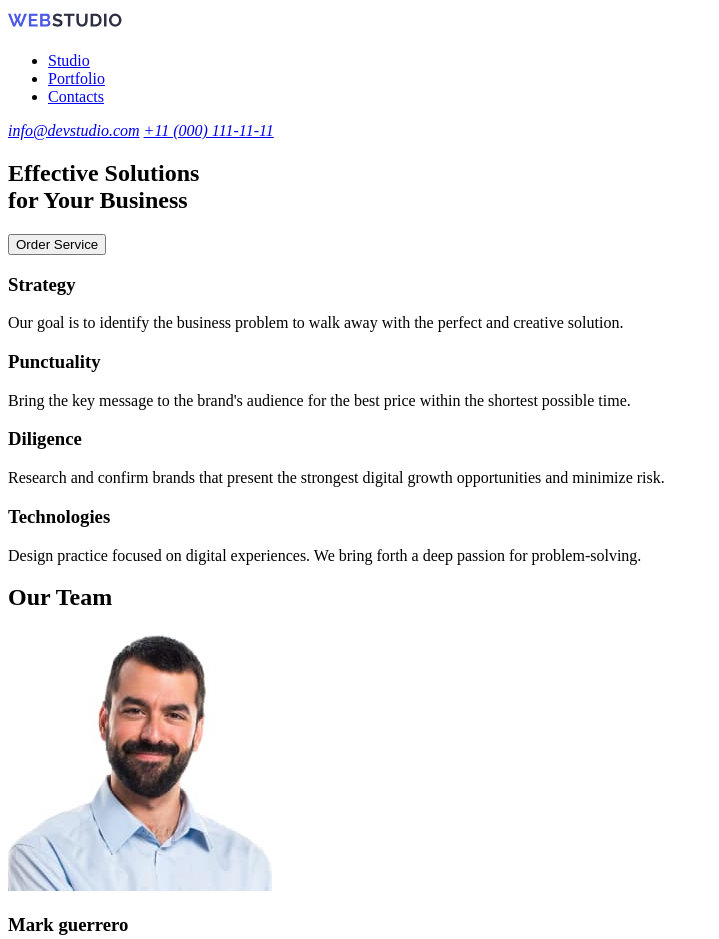
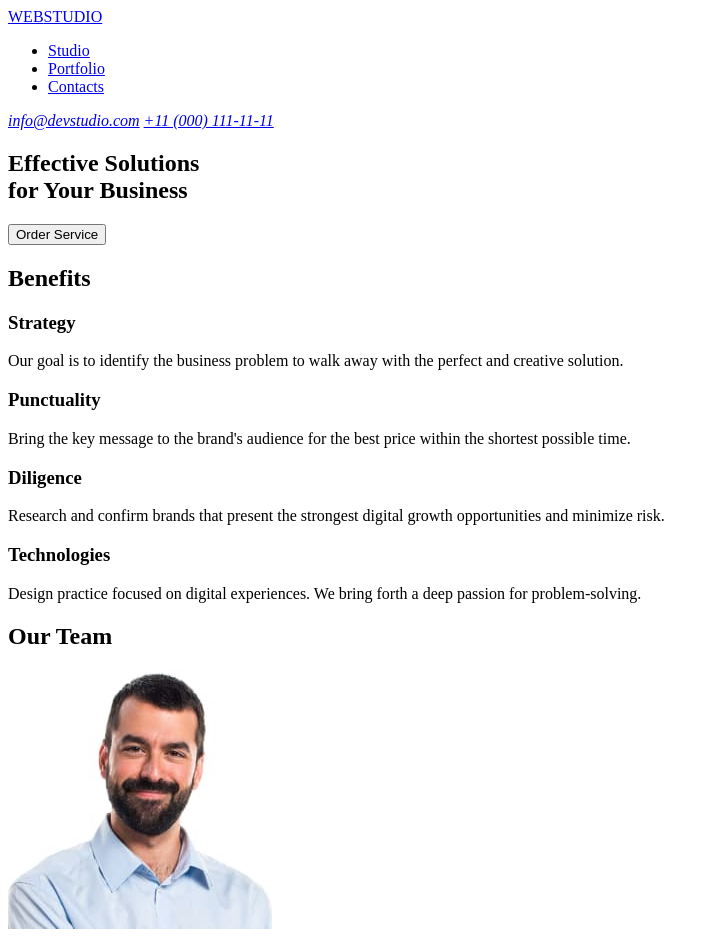
Before and after one commit to IvanPovich/goit-markup-hw-01, a plain HTML site: page index.html in a window 1280 px wide. Shown: the top 939 px of the page, without its empty margins (0-719 px from the left). Drawn offline with Linux system fonts and the light colour scheme.

Commit message:
task done

```diff
--- a/index.html
+++ b/index.html
@@ -5,16 +5,10 @@
     <meta name="viewport" content="width=device-width, initial-scale=1.0" />
     <title>Document</title>
   </head>
+
   <body>
     <header>
-      <a href="#">
-        <img
-          src="./imeges/logo/logo.jpg"
-          alt="main logo"
-          width="115"
-          height="24"
-        />
-      </a>
+      <a href="#"> WEB<span>STUDIO</span> </a>
 
       <nav>
         <ul>
@@ -45,6 +39,9 @@
       </section>
 
       <section>
+        <!--"<h2> - це заголовок секції. Якщо його немає на макеті - ми у розмітку його додаємо." (Додав заголовок за вимогою ментора)-->
+        <h2>Benefits</h2>
+
         <h3>Strategy</h3>
         <p>
           Our goal is to identify the business problem to walk away with the
@@ -107,9 +104,7 @@
       </section>
     </main>
     <footer>
-      <a href="#">
-        <img src="./imeges/logo/logo.jpg" alt="main logo" />
-      </a>
+      <a href="#"> WEB<span>STUDIO</span> </a>
       <p>
         Increase the flow of customers and <br />
         sales for your business with digital <br />
```
Also changed, not shown: imeges/logo/logo.jpg (deleted).
